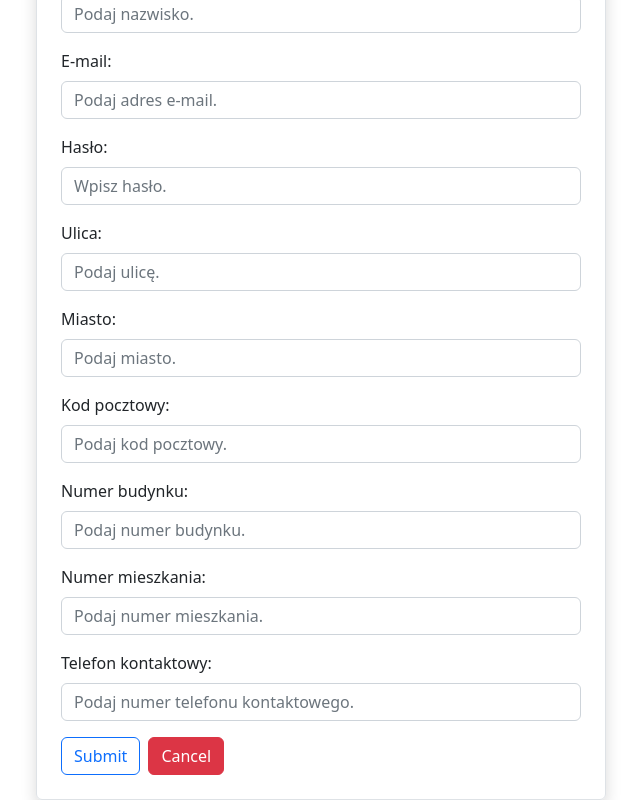
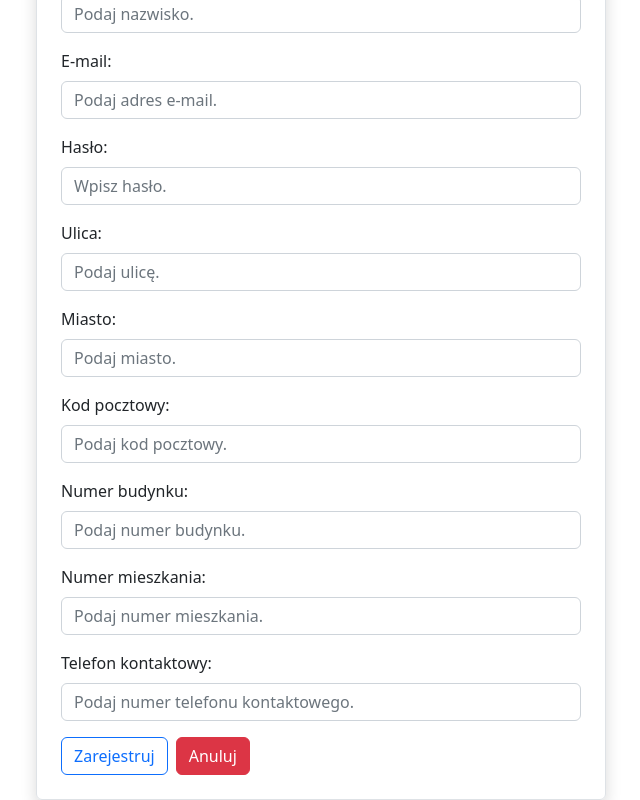
Before and after one commit to s20500-pj/schroniska-pl, a React (Create React App) app in the folder frontend/: page /adduser in a window 1280 px wide. Shown: the part 292-1092 px from the top of the page, without its empty margins (319-959 px from the left). Built offline with nearby package versions, Linux system fonts and the light colour scheme.

Commit message:
Zmiana na j.polski

```diff
--- a/frontend/src/users/AddUser.js
+++ b/frontend/src/users/AddUser.js
@@ -188,10 +188,10 @@ export default function AddUser() {
                             </div>
                         </div>
                         <button type="submit" className="btn btn-outline-primary">
-                            Submit
+                            Zarejestruj
                         </button>
                         <Link type="submit" className="btn btn-danger mx-2" to="/">
-                            Cancel
+                            Anuluj
                         </Link>
                     </form>
                 </div>
```
